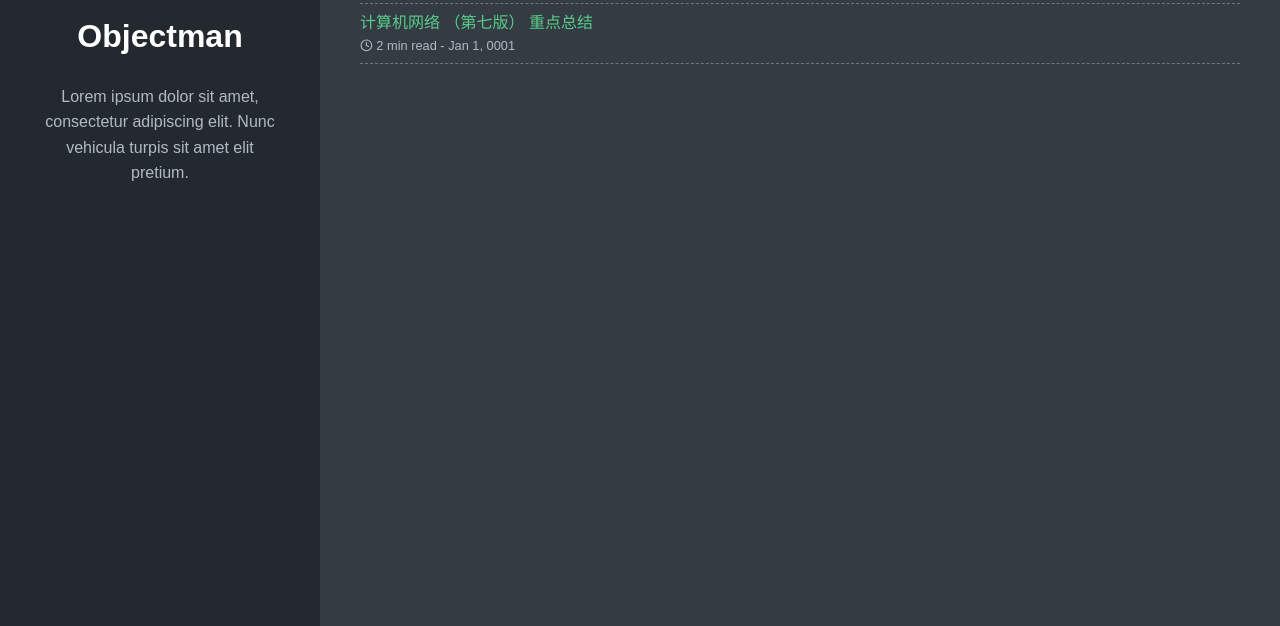
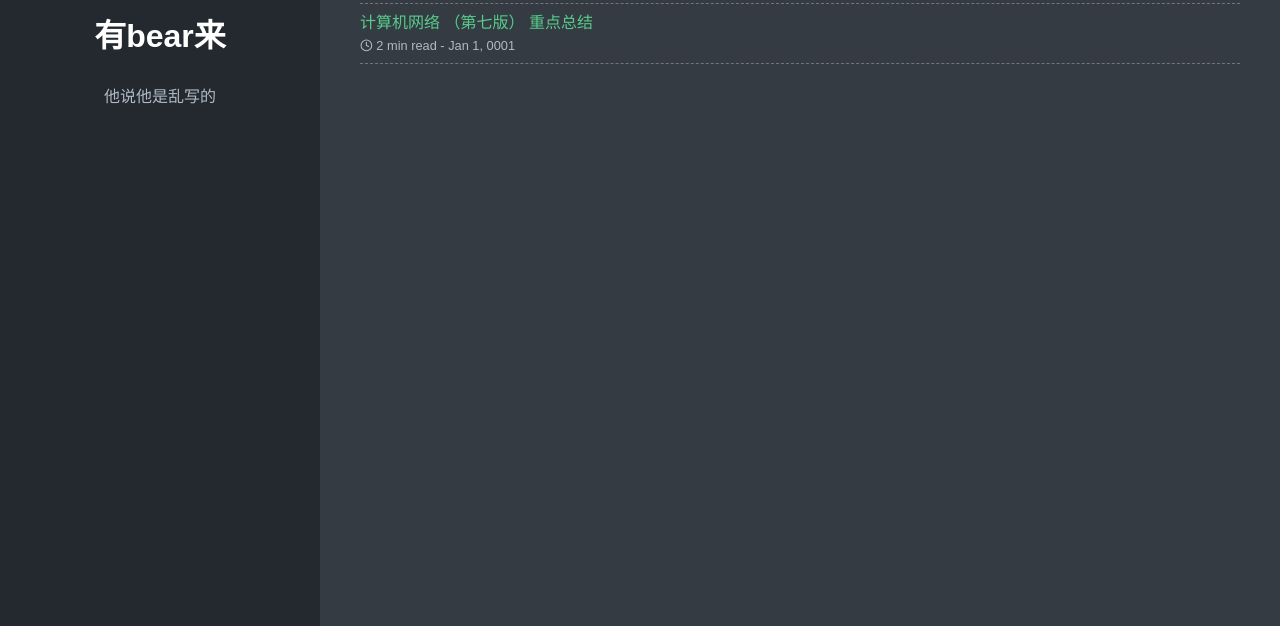
Before and after one commit to Mhcjc/mhcjc.github.io, a plain HTML site: page index.html in a window 1280 px wide. Shown: the part 174-800 px from the top of the page. Drawn offline with Linux system fonts and the light colour scheme.

Commit message:
7-D commit

```diff
--- a/index.html
+++ b/index.html
@@ -25,8 +25,8 @@
   <body>
     <header class="app-header">
       <a href="https://mhcjc.github.io/"><img class="app-header-avatar" src="/avatar.jpg" alt="John Doe" /></a>
-      <h1>Objectman</h1>
-      <p>Lorem ipsum dolor sit amet, consectetur adipiscing elit. Nunc vehicula turpis sit amet elit pretium.</p>
+      <h1>有bear来</h1>
+      <p>他说他是乱写的</p>
       <div class="app-header-social">
 
       </div>
```
